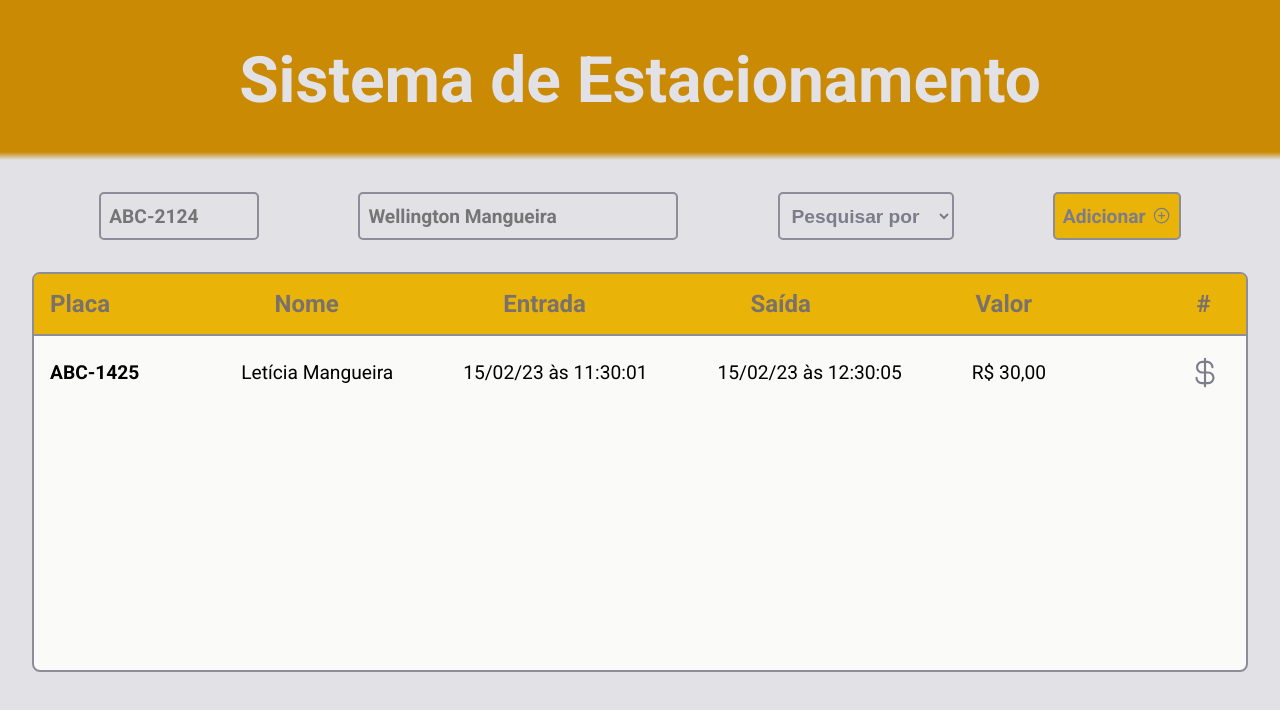
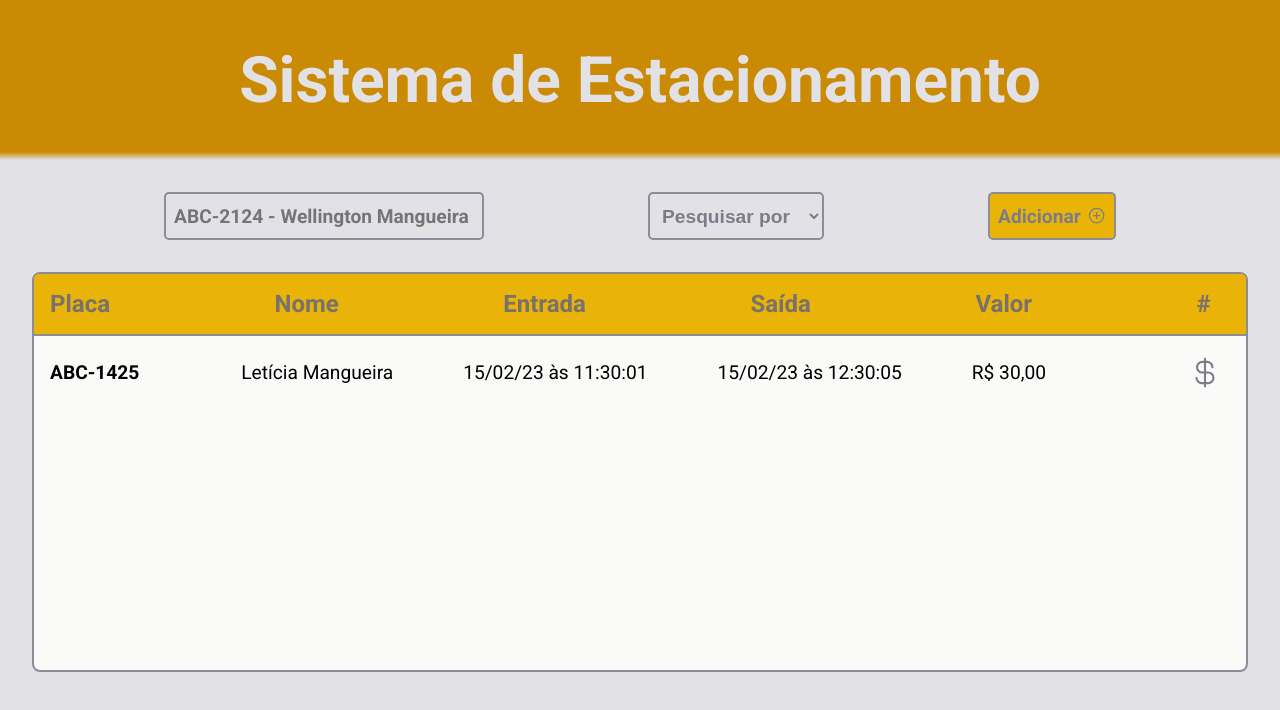
Before and after one commit to leticea/parking-system-react, a React (Vite) app: page / in a window 1280 px wide. Shown: the top 710 px of the page. Built offline with nearby package versions, Linux system fonts and the light colour scheme.

Commit message:
criando componente para a lista de veiculos

```diff
--- a/package.json
+++ b/package.json
@@ -12,11 +12,13 @@
     "phosphor-icons": "^1.4.2",
     "phosphor-react": "^1.4.1",
     "react": "^18.2.0",
-    "react-dom": "^18.2.0"
+    "react-dom": "^18.2.0",
+    "uuid": "^9.0.0"
   },
   "devDependencies": {
     "@types/react": "^18.0.27",
     "@types/react-dom": "^18.0.10",
+    "@types/uuid": "^9.0.0",
     "@vitejs/plugin-react": "^3.1.0",
     "typescript": "^4.9.3",
     "vite": "^4.1.0"
--- a/src/components/HomeContainer.module.css
+++ b/src/components/HomeContainer.module.css
@@ -15,20 +15,6 @@
   margin: 2rem auto;
 
   //border: 1px solid red;
-}
-
-input:first-child {
-  width: 10rem;
-  height: 100%;
-  font-size: 1.2rem;
-  color: var(--gray-600);
-  background: var(--gray-100);
-  font-weight: 600;
-
-  border: 2.5px solid var(--gray-400);
-  outline: none;
-  padding: 0.5rem;
-  border-radius: 5px;
 }
 
 input {
--- a/src/components/HomeContainer.tsx
+++ b/src/components/HomeContainer.tsx
@@ -1,34 +1,55 @@
 import { ChangeEvent, FormEvent, useState } from "react";
 import { CurrencyDollar, PlusCircle } from "phosphor-react";
+import styles from "./HomeContainer.module.css";
+import { v4 as uuidv4} from "uuid";
+import { RegisteredVehicles } from "./RegisteredVehicles";
 
-import styles from "./HomeContainer.module.css";
 
-const generateID = () => Math.round(Math.random() * 1000);
+// interface VehicleProps {
+//   id:;
+//   name: string;
+// }
 
-interface VehicleProps {
-  id: typeof generateID;
-  name: string;
-}
+let registeredVehicles = [
+  {
+    id : uuidv4(),
+    plate: "ABC-2526",
+    name: "Letícia",
+    entrance: "11:30hs",
+    exit: "12:30hs",
+  },
+  {
+    id : uuidv4(),
+    plate: "ADC-3035",
+    name: "Letícia",
+    entrance: "09:30hs",
+    exit: "12:30hs",
+  },
+  {
+    id : uuidv4(),
+    plate: "AFG-2026",
+    name: "Letícia",
+    entrance: "10:30hs",
+    exit: "11:30hs",
+  }
+]
 
 export function HomeContainer() {
   const [vehicles, setVehicles] = useState([]);
-  const [newVehiclePlate, setNewVehiclePlate] = useState("");
-  const [newVehicleOwnerName, setNewVehicleOwnerName] = useState("");
+  const [newVehicle, setNewVehicle] = useState("");
 
   function handleInsertNewVehicle(event: FormEvent) {
     event.preventDefault();
 
-    console.log("foi")
+    const vehicleData = newVehicle.split('-');
+
+    console.log(registeredVehicles);
   }
 
-  console.log(newVehiclePlate);
-  //console.log(newVehicleOwnerName);
+  console.log(newVehicle);
 
-  function updateNewVehiclePlateValue(event: ChangeEvent<HTMLInputElement>) {
-    setNewVehiclePlate(event.target.value);
-  }
-  function updateNewVehicleOwnerValue(event: ChangeEvent<HTMLInputElement>) {
-    setNewVehicleOwnerName(event.target.value);
+  function updateNewVehicleValue(event: ChangeEvent<HTMLInputElement>) {
+    setNewVehicle(event.target.value);
   }
 
   return (
@@ -36,19 +57,10 @@ export function HomeContainer() {
       <form className={styles.formContainer} onSubmit={handleInsertNewVehicle}>
         <input
           type="text"
-          placeholder="ABC-2124"
-          name="vehiclePlate"
-          id="vehiclePlate"
-          value={newVehiclePlate}
-          onChange={updateNewVehiclePlateValue}
-        />
-        <input
-          type="text"
-          placeholder="Wellington Mangueira"
-          name="vehicleName"
-          id="vehicleName"
-          value={newVehicleOwnerName}
-          onChange={updateNewVehicleOwnerValue}
+          placeholder="ABC-2124 - Wellington Mangueira"
+          name="newVehicle"
+          value={newVehicle}
+          onChange={updateNewVehicleValue}
         />
         <select>
           <option value="search">Pesquisar por</option>
@@ -88,3 +100,6 @@ export function HomeContainer() {
     </div>
   );
 }
+function uuid() {
+  throw new Error("Function not implemented.");
+}
--- /dev/null
+++ b/src/components/RegisteredVehicles.tsx
@@ -0,0 +1,3 @@
+export function RegisteredVehicles() {
+
+}
```
Also changed, not shown: 1 other file (tests, documents, lock files or other folders).
